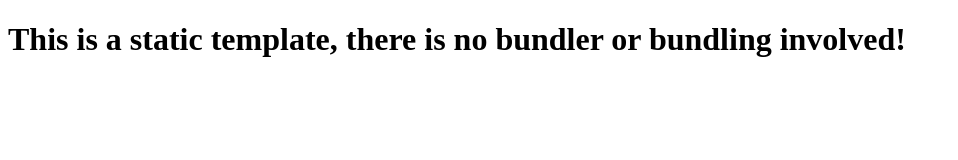
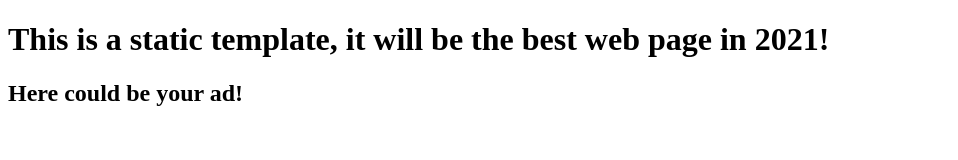
Before and after one commit to ktihonov93/helloWorld, a plain HTML site: page index.html in a window 1280 px wide. Shown: the whole page, without its empty margins (0-958 px from the left). Drawn offline with Linux system fonts and the light colour scheme.

Commit message:
Update index.html

```diff
--- a/index.html
+++ b/index.html
@@ -4,9 +4,10 @@
     <meta charset="UTF-8">
     <meta name="viewport" content="width=device-width, initial-scale=1.0">
     <meta http-equiv="X-UA-Compatible" content="ie=edge">
-    <title>Title 2020</title>
+    <title>Title 2021</title>
   </head>
   <body>
-    <h1>This is a static template, there is no bundler or bundling involved!</h1>
+    <h1>This is a static template, it will be the best web page in 2021!</h1>
+    <h2>Here could be your ad!</h2>
   </body>
 </html>
```
